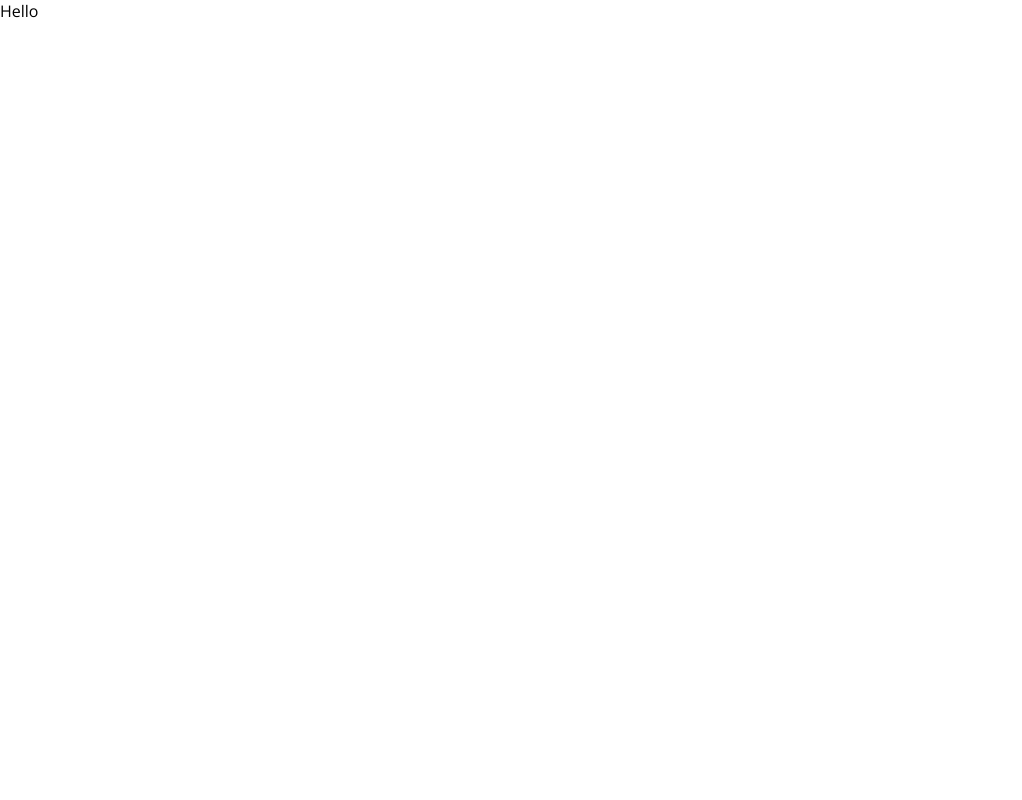
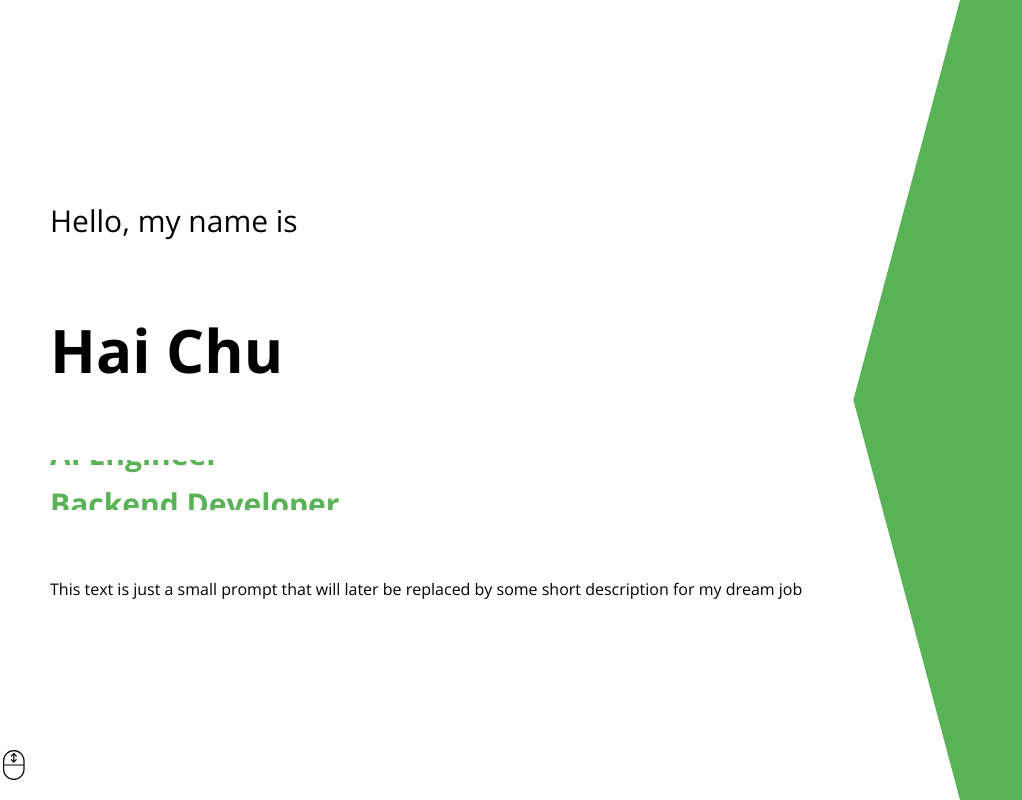
Before and after one commit to haichu2003/Portfolio-React, a React (Create React App) app: page / in a window 1280 px wide. Shown: the whole page, without its empty margins (0-1022 px from the left). Built offline with nearby package versions, Linux system fonts and the light colour scheme.

Commit message:
Add intro component

```diff
--- a/src/App.js
+++ b/src/App.jsx
@@ -1,7 +1,9 @@
+import Intro from "./components/intro/Intro";
+
 function App() {
   return (
     <div className="App">
-      Hello
+      <Intro></Intro>
     </div>
   );
 }
--- /dev/null
+++ b/src/components/intro/Intro.jsx
@@ -0,0 +1,90 @@
+import "./intro.css";
+// import Me from "../../img/Chu Hai.jpg"
+
+const Intro = () => {
+    return (
+        <div className="i">
+            <div className="i-left">
+                <div className="i-left-wrapper">
+                    <h2 className="i-intro">Hello, my name is</h2>
+                    <h1 className="i-name">Hai Chu</h1>
+                    <div className="i-title">
+                        <div className="i-title-wrapper">
+                            <div className="i-title-item">ML Engineer</div>
+                            <div className="i-title-item">AI Engineer</div>
+                            <div className="i-title-item">
+                                Backend Developer
+                            </div>
+                        </div>
+                    </div>
+                    <p className="i-desc">
+                        This text is just a small prompt that will later be
+                        replaced by some short description for my dream job
+                    </p>
+                </div>
+                <svg
+                    width="75"
+                    height="75"
+                    viewBox="0 0 75 75"
+                    fill="none"
+                    stroke="black"
+                    className="i-scroll"
+                    xmlns="http://www.w3.org/2000/svg"
+                >
+                    <g id="scroll">
+                        <path
+                            id="Vector"
+                            d="M40.5 15L34.5 9L28.5 15"
+                            strokeWidth="3"
+                            strokeMiterlimit="10"
+                            strokeLinecap="round"
+                            strokeLinejoin="round"
+                        />
+                        <path
+                            id="Vector_2"
+                            d="M28.5 24L34.5 30L40.5 24"
+                            strokeWidth="3"
+                            strokeMiterlimit="10"
+                            strokeLinecap="round"
+                            strokeLinejoin="round"
+                        />
+                        <g id="Group">
+                            <path
+                                id="Vector_3"
+                                d="M9 37.5H60"
+                                strokeWidth="3"
+                                strokeMiterlimit="10"
+                                strokeLinecap="round"
+                                strokeLinejoin="round"
+                            />
+                        </g>
+                        <path
+                            id="Vector_4"
+                            d="M34.5 27V9"
+                            strokeWidth="2.9895"
+                            strokeMiterlimit="10"
+                            strokeLinecap="round"
+                            strokeLinejoin="round"
+                        />
+                        <g id="Group_2">
+                            <path
+                                id="Vector_5"
+                                d="M9 27C9 12.918 20.418 1.5 34.5 1.5C48.5859 1.5 60 12.918 60 27C60 29.8906 60 45.1094 60 48C60 62.082 48.5859 73.5 34.5 73.5C20.418 73.5 9 62.082 9 48C9 45.1094 9 29.8906 9 27Z"
+                                strokeWidth="3"
+                                strokeMiterlimit="10"
+                                strokeLinecap="round"
+                                strokeLinejoin="round"
+                            />
+                        </g>
+                    </g>
+                </svg>
+            </div>
+            <div className="i-right">
+                <div className="i-bg"></div>
+                {/* <img src="" alt="" className="i-img" /> */}
+            </div>
+        </div>
+    );
+};
+
+export default Intro;
--- /dev/null
+++ b/src/components/intro/intro.css
@@ -0,0 +1,106 @@
+.i {
+    display: flex;
+    height: 100vh;
+}
+
+.i-left {
+    flex: 2;
+    display: flex;
+    align-items: center;
+    justify-self: center;
+}
+
+.i-right {
+    flex: 1;
+    position: relative;
+}
+
+.i-left-wrapper {
+    padding: 50px;
+    height: 50%;
+    display: flex;
+    flex-direction: column;
+    justify-content: space-between;
+}
+
+.i-intro {
+    font-size: 30px;
+    font-weight: 300;
+}
+
+.i-name {
+    font-size: 60px;
+}
+
+.i-title {
+    height: 50px;
+    overflow: hidden;
+}
+
+.i-title-wrapper {
+    height: 100%;
+    animation: move 7s ease-in-out infinite alternate;
+}
+
+@keyframes move {
+    50% {
+        transform: translateY(-50px);
+    }
+    100% {
+        transform: translateY(-100px);
+
+    }
+}
+
+.i-title-item {
+    height: 50px;
+    font-size: 30px;
+    font-weight: bold;
+    color: #59b256;
+    display: flex;
+    align-items: center;
+}
+
+.i-scroll {
+    width: 30px;
+    height: 30px;
+    position: absolute;
+    bottom: 20px;
+}
+
+.i-img {
+    width: 100%;
+    height: 100%;
+    object-fit: cover;
+    position: absolute;
+}
+
+.i-bg {
+    clip-path: polygon(100% 0%, 100% 50%, 100% 100%, 25% 100%, 0% 50%, 25% 0%);
+    background-color: #59b256;
+    width: 100%;
+    height: 100%;
+    position: absolute;
+    top: 0;
+    right: 0;
+}
+
+@media screen and (max-width: 480px) {
+  .i {
+    flex-direction: column;
+  }
+
+  .i-left-wrapper {
+
+    padding: 10px;
+    align-items: center;
+    justify-content: center;
+    text-align: center;
+    height: 100%;
+  }
+
+  .i-desc{
+    display: none;
+  }
+
+}
```
